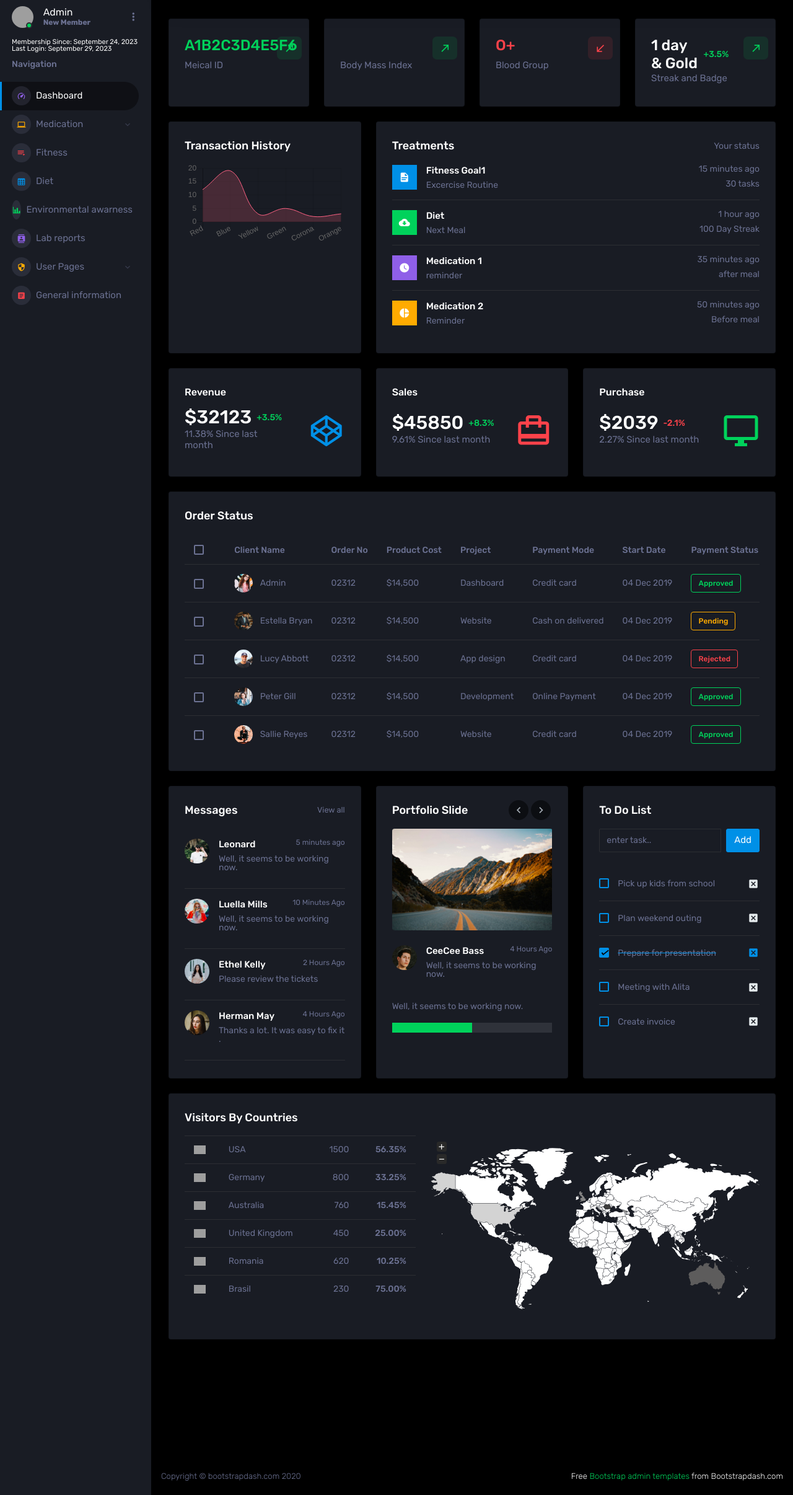
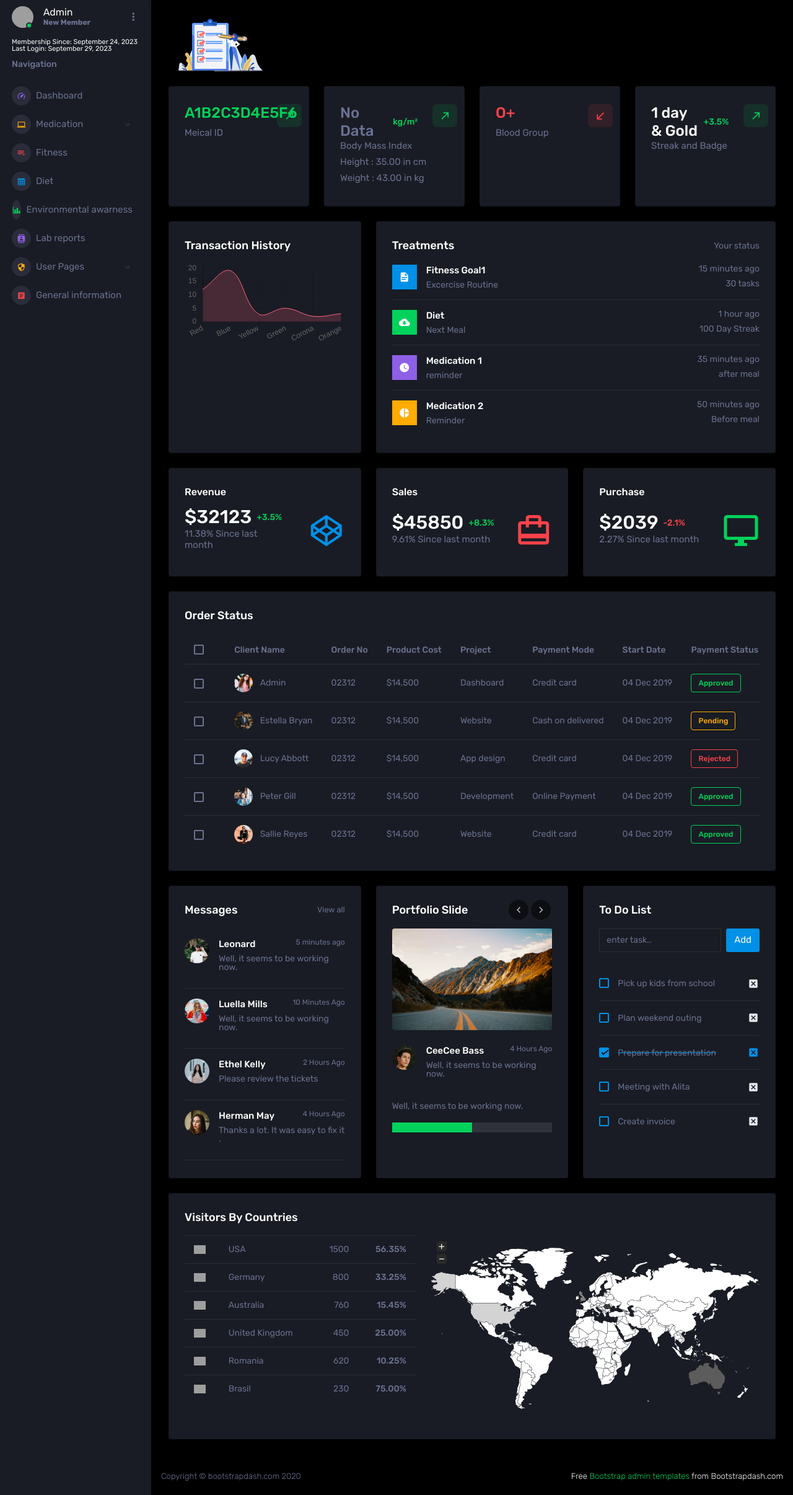
Before and after one commit to Stethosense-Codecrafters/stethosense, a Django app: page /home/ in a window 1280 px wide. Shown: the part 70-2482 px from the top of the page at 62% size. Run offline with Django 4.2, Linux system fonts and the light colour scheme; a user stored in the database is signed in; data comes from the database, SQL or seed files in the repository; some libraries are stand-ins or nearby versions; grey boxes are pictures that could not be loaded.

Commit message:
Update user_dashboard.html

```diff
--- a/autho/templates/user_dashboard.html
+++ b/autho/templates/user_dashboard.html
@@ -129,7 +129,7 @@
             <span class="nav-link">Navigation</span>
           </li>
           <li class="nav-item menu-items">
-            <a class="nav-link" href="index.html">
+            <a class="nav-link" href="{% url 'home' %}">
               <span class="menu-icon">
                 <i class="mdi mdi-speedometer"></i>
               </span>
@@ -217,7 +217,7 @@
         <!-- partial:partials/_navbar.html -->
         <nav class="navbar p-0 fixed-top d-flex flex-row">
           <div class="navbar-brand-wrapper d-flex d-lg-none align-items-center justify-content-center">
-            <a class="navbar-brand brand-logo-mini" href="index.html">S</a>
+            <a class="navbar-brand brand-logo-mini" href="{% url 'home' %}"><img src="{% static 'img/images/logo.png' %}" alt="logo" style="width:30px; height:30px; border-radius: 50%;"></a>
           </div>
           <div class="navbar-menu-wrapper flex-grow d-flex align-items-stretch">
             <button class="navbar-toggler navbar-toggler align-self-center" type="button" data-toggle="minimize">
@@ -388,7 +388,7 @@
                     </div>
                   </a>
                   <div class="dropdown-divider"></div>
-                  <a class="dropdown-item preview-item">
+                  <a class="dropdown-item preview-item" href="{% url 'logout' %}">
                     <div class="preview-thumbnail">
                       <div class="preview-icon bg-dark rounded-circle">
                         <i class="mdi mdi-logout text-danger"></i>
@@ -406,6 +406,7 @@
             <button class="navbar-toggler navbar-toggler-right d-lg-none align-self-center" type="button" data-toggle="offcanvas">
               <span class="mdi mdi-format-line-spacing"></span>
             </button>
+
           </div>
         </nav>
         <!-- partial -->
@@ -433,6 +434,33 @@
                 </div>
               </div>
             </div> -->
+
+            <div class="row">
+              <div class="col-12 grid-margin stretch-card">
+
+                  <div class="card-body py-0 px-0 px-sm-3">
+                    <div class="row align-items-center">
+                      <div class="col-4 col-sm-3 col-xl-2">
+                        <img src="{% static 'assets/images/dashboard/Group126@2x.png" class="gradient-corona-img img-fluid" alt="">
+                      </div>
+                      <div class="col-5 col-sm-7 col-xl-8 p-0">
+                        {% if messages %}
+                        <ul class="messages" style="list-style-type: none;">
+                            {% for message in messages %}
+                                <li class="alert alert-{{ message.tags }} alert-dismissible">
+                                    {{ message }}
+                                    <button type="button" class="close" data-dismiss="alert">&times;</button>
+                                </li>
+                            {% endfor %}
+                        </ul>
+                        {% endif %}
+                      </div>
+                    </div>
+                  </div>
+
+              </div>
+            </div>
+
             <div class="row">
               <div class="col-xl-3 col-sm-6 grid-margin stretch-card">
                 <div class="card">
@@ -440,7 +468,11 @@
                     <div class="row">
                       <div class="col-9">
                         <div class="d-flex align-items-center align-self-start">
-                          <h3 class="mb-0 text-success">{{ custom_user.medical_id }}</h3>
+                          {% if custom_user.medical_id %}
+                            <h3 class="mb-0 text-success">{{ custom_user.medical_id }}</h3>
+                          {% else %}
+                            <h3 class="mb-0 text-muted">No Data</h3>
+                          {% endif %}
                           <!-- <p class="text-success ml-2 mb-0 font-weight-medium">+3.5%</p> -->
                         </div>
                       </div>
@@ -460,8 +492,14 @@
                     <div class="row">
                       <div class="col-9">
                         <div class="d-flex align-items-center align-self-start">
-                          <h3 class="mb-0 text-success">{{ health_profile.bmi }}</h3>
-                          <!-- <p class="text-success ml-2 mb-0 font-weight-medium">+11%</p> -->
+                          <h3 class="mb-0 text-success">
+                            {% if health_profile.bmi %}
+                              <h3 class="mb-0">{{ health_profile.bmi }}</h3>
+                            {% else %}
+                              <h3 class="mb-0 text-muted">No Data</h3>
+                            {% endif %}
+                        </h3>
+                          <p class="text-success ml-2 mb-0 font-weight-medium"> kg/m²</p>
                         </div>
                       </div>
                       <div class="col-3">
@@ -470,7 +508,11 @@
                         </div>
                       </div>
                     </div>
-                    <h6 class="text-muted font-weight-normal">Body Mass Index</h6>
+                    {% if health_profile.height or health_profile.weight %}
+                      <h6 class="text-muted font-weight-normal">Body Mass Index</h6>
+                      <h6 class="text-muted font-weight-normal">Height : {{ health_profile.height }} in cm</h6>
+                      <h6 class="text-muted font-weight-normal">Weight : {{ health_profile.weight }} in kg</h6>
+                    {% endif %}
                   </div>
                 </div>
               </div>
@@ -480,7 +522,13 @@
                     <div class="row">
                       <div class="col-9">
                         <div class="d-flex align-items-center align-self-start">
-                          <h3 class="mb-0 text-danger">{{ health_profile.blood_group }}</h3>
+                          <h3 class="mb-0 text-danger">
+                            {% if health_profile.blood_group %}
+                              {{ health_profile.blood_group }}
+                              {% else %}
+                              <h3 class="mb-0 text-muted">No Data</h3>
+                            {% endif %}
+                            </h3>
                           <!-- <p class="text-danger ml-2 mb-0 font-weight-medium">-2.4%</p> -->
                         </div>
                       </div>
```
